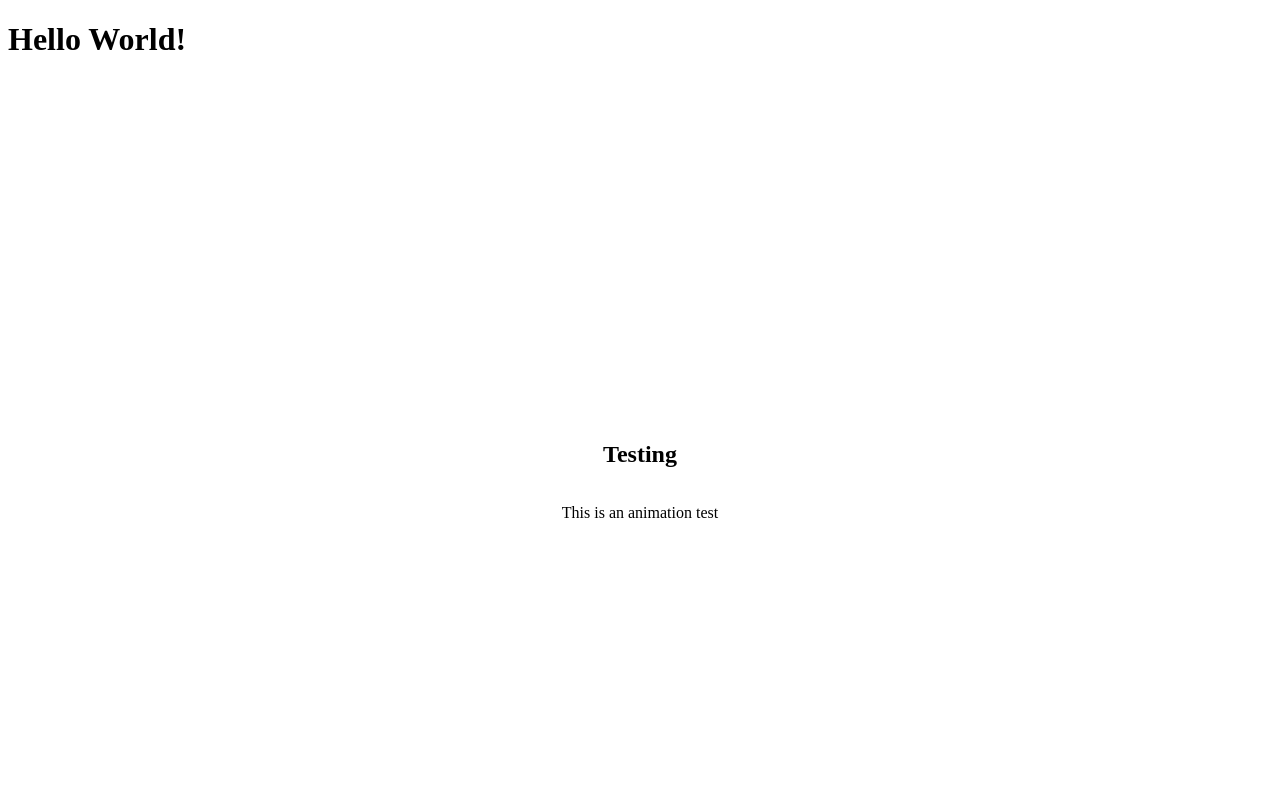
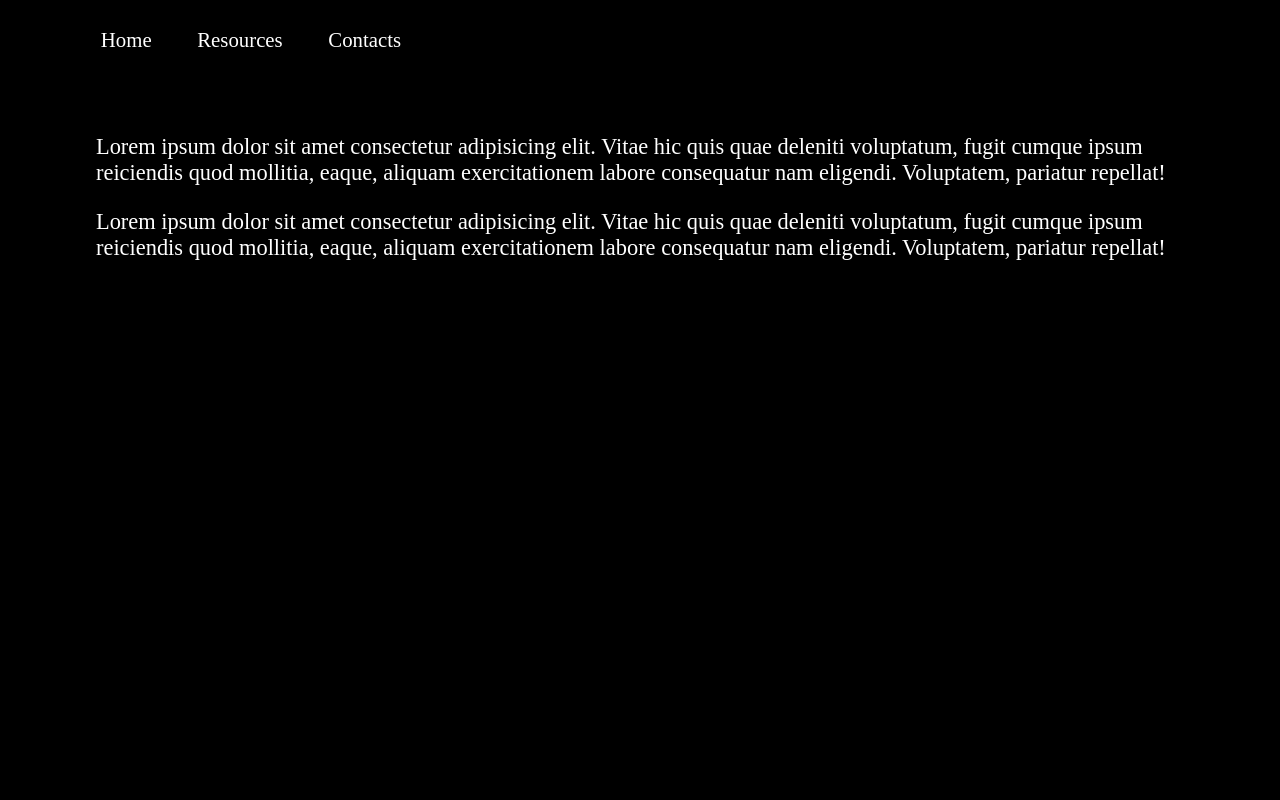
Before and after one commit to Arunez/Internship, a plain HTML site: page testingv2.html in a window 1280 px wide. Shown: the top 800 px of the page. Drawn offline with Linux system fonts and the light colour scheme.

Commit message:
TESTING FILES (For animations)
Files used to test animation before the style change.

```diff
--- /dev/null
+++ b/styletest.css
@@ -0,0 +1,46 @@
+body {
+    background-color: black;
+    margin: 0;
+}
+
+header {
+    background-color: black;
+    height: 5em;
+    display: flex;
+    align-items: center;
+    position: sticky;
+    top: 0;
+    /* width: 100%; */
+    transition: background-color 0.4s ease-in-out;
+}
+
+header.scrolled {
+    background-color: white;
+    opacity: 0.99;
+}
+
+header nav {
+    padding: 1.5em 0 1.5em 5em;
+}
+
+header nav a {
+    text-decoration: none;
+    color: white;
+    font-size: 1.3em;
+    margin: 1em;
+    transition: color 0.4s ease-in-out;
+}
+
+header.scrolled nav a {
+    color: black;
+}
+
+div {
+    height: 1500px;
+    padding: 2em 6em 2em 6em;
+}
+
+p {
+    font-size: 1.4em;
+    color: white;
+}
--- a/testingv2.html
+++ b/testingv2.html
@@ -5,9 +5,25 @@
     <meta name="viewport" content="width=device-width, initial-scale=1.0">
     <title>Document</title>
     <link rel="stylesheet" href="styles.css">
+    <link rel="stylesheet" href="styletest.css">
     <script defer src="app.js"></script>
 </head>
 <body>
+    <header>
+        <nav>
+            <a href="">Home</a>
+            <a href="">Resources</a>
+            <a href="">Contacts</a>
+        </nav>
+    </header>
+    <div>
+        <p>
+            Lorem ipsum dolor sit amet consectetur adipisicing elit. Vitae hic quis quae deleniti voluptatum, fugit cumque ipsum reiciendis quod mollitia, eaque, aliquam exercitationem labore consequatur nam eligendi. Voluptatem, pariatur repellat!
+        </p>
+        <p>
+            Lorem ipsum dolor sit amet consectetur adipisicing elit. Vitae hic quis quae deleniti voluptatum, fugit cumque ipsum reiciendis quod mollitia, eaque, aliquam exercitationem labore consequatur nam eligendi. Voluptatem, pariatur repellat!
+        </p>
+    </div>
     <h1 class="hidden">Hello World!</h1>
 
     <section class="hidden">
@@ -18,5 +34,18 @@
         <h2>Testingv2</h2>
         <p> BLAHBLAHBLAHBLAH </p>
     </section>
+    <div id="hide" class="main">This is main div.</div>
+    <button id="toggleButton">Hide and Show</button>
 </body>
+
+<script>
+    document.addEventListener('scroll', () => {
+        const header = document.querySelector('header');
+        if (window.scrollY > 0) {
+            header.classList.add('scrolled');
+        } else {
+            header.classList.remove('scrolled');
+        }
+    })
+</script>
 </html>
```
